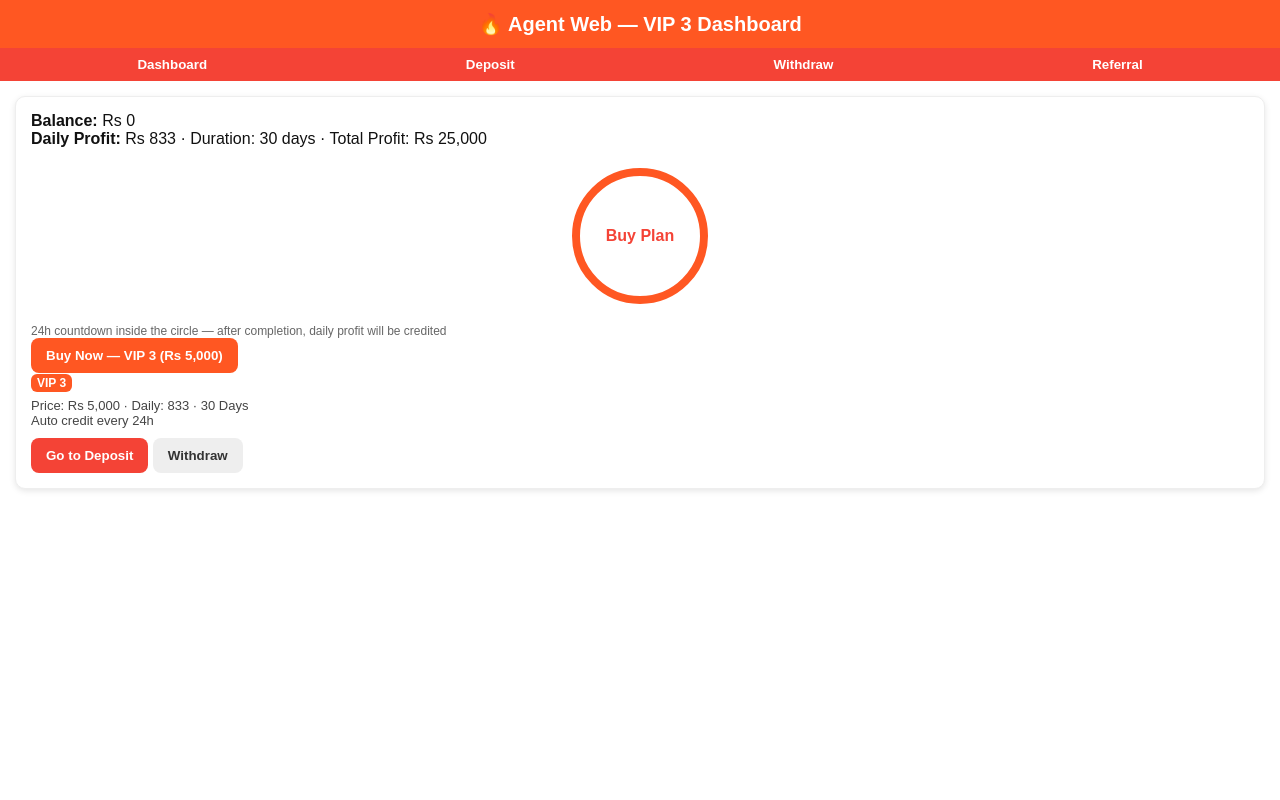
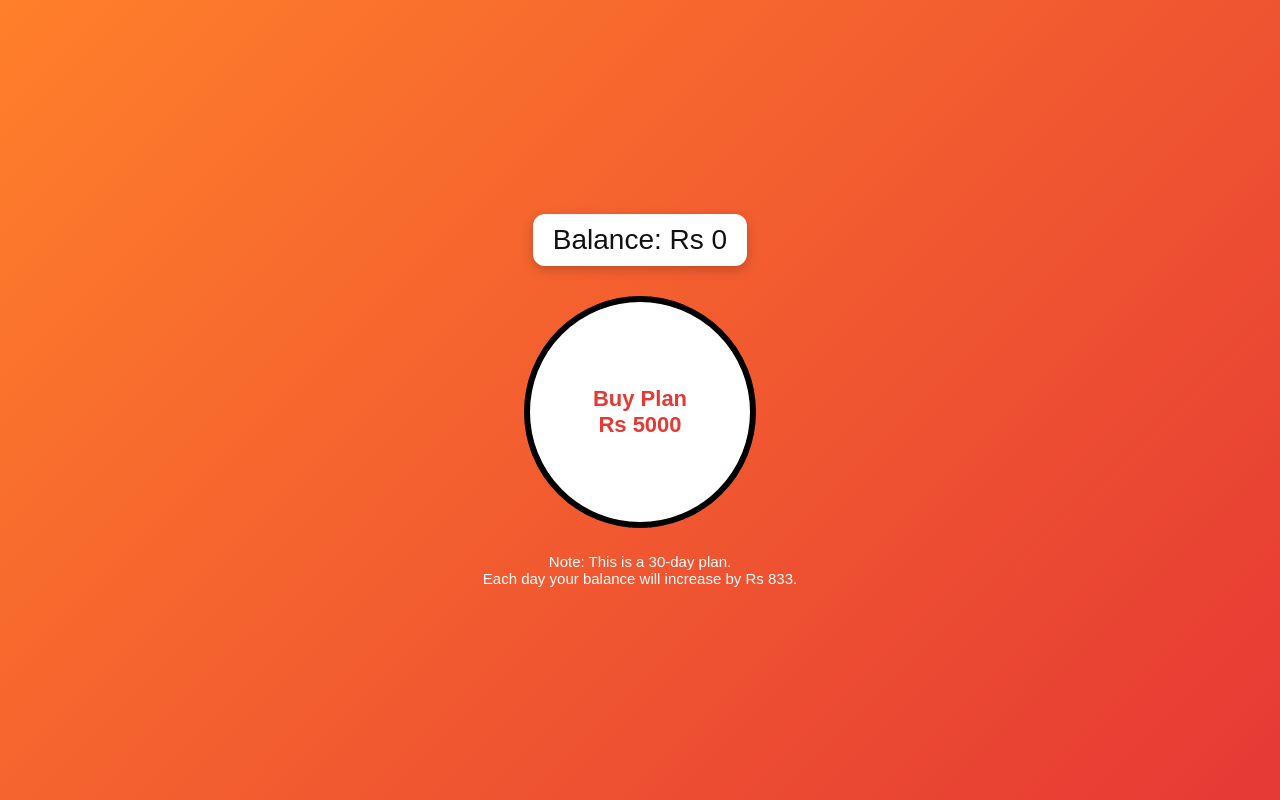
Before and after one commit to PkrGames92/Agent.web, a plain HTML site: page index.html in a window 1280 px wide. Drawn offline with Linux system fonts and the light colour scheme.

Commit message:
Update index.html

```diff
--- a/index.html
+++ b/index.html
@@ -2,178 +2,100 @@
 <html lang="en">
 <head>
   <meta charset="UTF-8">
-  <title>🔥 Agent Web — VIP 3 Dashboard</title>
   <meta name="viewport" content="width=device-width, initial-scale=1.0">
+  <title>Buy Plan</title>
   <style>
-    body { font-family: Arial, sans-serif; margin:0; background:#fff; color:#111; }
-    header { background:#ff5722; color:#fff; padding:12px; text-align:center; font-size:20px; font-weight:bold; }
-    nav { display:flex; justify-content:space-around; background:#f44336; padding:8px; }
-    nav button { background:none; border:none; color:#fff; font-weight:bold; cursor:pointer; }
-    .page { display:none; padding:15px; }
-    .active { display:block; }
-    .card { background:#fff; border:1px solid #eee; border-radius:10px; padding:15px; margin-bottom:15px; box-shadow:0 2px 6px rgba(0,0,0,0.1); }
-    .circle-wrap { display:flex; justify-content:center; margin:20px 0; }
-    .circle { width:120px; height:120px; border-radius:50%; border:8px solid #ff5722; display:flex; align-items:center; justify-content:center; font-weight:bold; color:#f44336; }
-    .button { background:#ff5722; color:#fff; padding:10px 15px; border:none; border-radius:8px; cursor:pointer; font-weight:bold; }
-    .button.secondary { background:#f44336; }
-    .button.ghost { background:#eee; color:#333; }
-    .small { font-size:13px; color:#444; }
-    .help { font-size:12px; color:#666; margin-top:8px; }
-    .input { width:100%; padding:8px; margin:6px 0; border:1px solid #ddd; border-radius:6px; }
-    .badge { display:inline-block; padding:2px 6px; background:#ff5722; color:#fff; border-radius:6px; font-size:12px; font-weight:bold; }
-    .linklike { color:#f44336; cursor:pointer; text-decoration:underline; font-size:12px; }
+    body {
+      margin: 0;
+      height: 100vh;
+      display: flex;
+      align-items: center;
+      justify-content: center;
+      flex-direction: column;
+      font-family: Arial, sans-serif;
+      background: linear-gradient(135deg, #ff7f2a, #e53935);
+      color: #111;
+    }
+
+    .balance {
+      font-size: 28px;
+      margin-bottom: 30px;
+      background: #fff;
+      padding: 10px 20px;
+      border-radius: 12px;
+      box-shadow: 0 4px 12px rgba(0,0,0,0.2);
+    }
+
+    .circle-btn {
+      position: relative;
+      width: 220px;
+      height: 220px;
+      border: 6px solid #000;
+      border-radius: 50%;
+      display: flex;
+      align-items: center;
+      justify-content: center;
+      background: #fff;
+      cursor: pointer;
+      user-select: none;
+    }
+
+    .circle-btn span {
+      text-align: center;
+      color: #e53935;
+      font-size: 22px;
+      font-weight: bold;
+    }
+
+    .note {
+      margin-top: 25px;
+      font-size: 15px;
+      text-align: center;
+      color: #fff;
+    }
   </style>
 </head>
 <body>
-  <header>🔥 Agent Web — VIP 3 Dashboard</header>
-  <nav>
-    <button onclick="showPage('dashboard')">Dashboard</button>
-    <button onclick="showPage('deposit')">Deposit</button>
-    <button onclick="showPage('withdraw')">Withdraw</button>
-    <button onclick="showPage('referral')">Referral</button>
-  </nav>
+  <div class="balance" id="balance">Balance: Rs 0</div>
 
-  <!-- DASHBOARD -->
-  <section id="dashboard" class="page active">
-    <div class="card">
-      <div><b>Balance:</b> Rs <span id="balance">0</span></div>
-      <div><b>Daily Profit:</b> Rs 833 · Duration: 30 days · Total Profit: Rs 25,000</div>
+  <div class="circle-btn" id="buyBtn">
+    <span>
+      Buy Plan<br>
+      Rs 5000
+    </span>
+  </div>
 
-      <div class="circle-wrap">
-        <div class="circle" id="circle"><div id="countTxt">Buy Plan</div></div>
-      </div>
-      <div class="help">24h countdown inside the circle — after completion, daily profit will be credited</div>
-      <button class="button" onclick="onBuyPlan()">Buy Now — VIP 3 (Rs 5,000)</button>
-
-      <div class="plan">
-        <div>
-          <div class="badge">VIP 3</div>
-          <div class="small" style="margin-top:6px">Price: Rs 5,000 · Daily: 833 · 30 Days</div>
-        </div>
-        <div class="small">Auto credit every 24h</div>
-      </div>
-
-      <div class="top-actions" style="margin-top:10px">
-        <button class="button secondary" onclick="showPage('deposit')">Go to Deposit</button>
-        <button class="button ghost" onclick="showPage('withdraw')">Withdraw</button>
-      </div>
-    </div>
-  </section>
-
-  <!-- DEPOSIT -->
-  <section id="deposit" class="page">
-    <div class="card">
-      <h3>💳 Deposit Funds</h3>
-      <p class="small">Methods allowed: Easypaisa, USDT Address</p>
-
-      <div class="small" style="text-align:left; background:#f8fafc; border:1px solid #e2e8f0; padding:10px; border-radius:10px; margin-bottom:10px;">
-        <b>Easypaisa Number:</b><br>
-        <code>03319535871</code>
-      </div>
-
-      <div class="small" style="text-align:left; background:#f8fafc; border:1px solid #e2e8f0; padding:10px; border-radius:10px;">
-        <b>USDT (TRC20) Address:</b><br>
-        <code id="usdtAddr">TRREi2xqQF9rqQt23xBviZ3h9zWkQiUaaq</code>
-        <div><span class="linklike" onclick="copyUSDT()">Copy</span></div>
-      </div>
-
-      <button class="button" onclick="onDeposit()">Submit Deposit</button>
-    </div>
-  </section>
-
-  <!-- WITHDRAW -->
-  <section id="withdraw" class="page">
-    <div class="card">
-      <h3>💸 Withdraw Funds</h3>
-      <p class="small">Method options: Easypaisa, JazzCash, USDT Address</p>
-      <button class="button">Submit Withdraw</button>
-    </div>
-  </section>
-
-  <!-- REFERRAL -->
-  <section id="referral" class="page">
-    <div class="card">
-      <h3>👥 Referral Program</h3>
-      <p class="sub">Invite friends and earn <b>20% commission</b> on their deposit.</p>
-      <label class="small">Your Referral Link</label>
-      <input type="text" id="refLink" class="input" value="https://example.com/ref/12345" readonly>
-      <div class="help">On every invite, you will get 20% commission.</div>
-    </div>
-  </section>
+  <div class="note">
+    Note: This is a 30-day plan.<br>
+    Each day your balance will increase by Rs 833.
+  </div>
 
   <script>
-    // --- Local storage state ---
-    function getState(){ return JSON.parse(localStorage.getItem('vip3state')||'{"balance":0,"plan":false,"time":0}'); }
-    function setState(s){ localStorage.setItem('vip3state', JSON.stringify(s)); }
-    function updateBalanceDom(){ document.getElementById('balance').innerText = getState().balance; }
+    let balance = 0;
+    let days = 0;
+    let planActive = false;
+    const balanceDiv = document.getElementById("balance");
+    const buyBtn = document.getElementById("buyBtn");
 
-    // --- Navigation ---
-    function showPage(id){
-      document.querySelectorAll('.page').forEach(p=>p.classList.remove('active'));
-      document.getElementById(id).classList.add('active');
-    }
+    buyBtn.addEventListener("click", () => {
+      if (!planActive) {
+        planActive = true;
+        balance = 0; // reset balance
+        days = 0;
+        balanceDiv.textContent = "Balance: Rs " + balance;
 
-    // --- Buy Plan ---
-    function onBuyPlan(){
-      const s = getState();
-      if(s.plan){ alert("Plan already active!"); return; }
-      if(s.balance < 5000){ alert("Insufficient balance! Deposit Rs 5000 first."); return; }
-      s.balance -= 5000;
-      s.plan = true;
-      s.time = Date.now() + 86400000; // 24h
-      setState(s);
-      updateBalanceDom();
-      startCountdown();
-    }
-
-    // --- Countdown ---
-    let timer;
-    function startCountdown(){
-      clearInterval(timer);
-      timer = setInterval(()=>{
-        const s = getState();
-        if(!s.plan){ document.getElementById('countTxt').innerText = "Buy Plan"; return; }
-        const diff = s.time - Date.now();
-        if(diff <= 0){
-          s.balance += 833;
-          s.time = Date.now() + 86400000;
-          setState(s);
-          updateBalanceDom();
-          alert("Daily profit Rs 833 credited!");
-        } else {
-          const h = Math.floor(diff/3600000);
-          const m = Math.floor((diff%3600000)/60000);
-          const sec = Math.floor((diff%60000)/1000);
-          document.getElementById('countTxt').innerText = h+"h "+m+"m "+sec+"s";
-        }
-      },1000);
-    }
-
-    // --- Deposit (secret ID hidden) ---
-    function onDeposit(){
-      // Only valid if secret code is matched (hidden check)
-      const secretId = "1290347845";
-      // simulate: only this ID accepted
-      const entered = "1290347845"; // hidden, not from user
-      if(entered !== secretId){ alert("❌ Invalid Transaction!"); return; }
-      const s = getState();
-      s.balance += 5000;
-      setState(s);
-      updateBalanceDom();
-      alert("✅ Deposit successful! Rs 5000 added.");
-      showPage('dashboard');
-    }
-
-    // --- Copy USDT ---
-    function copyUSDT(){
-      const t = document.getElementById('usdtAddr').innerText;
-      navigator.clipboard.writeText(t);
-      alert("USDT address copied!");
-    }
-
-    // --- Init ---
-    updateBalanceDom();
-    startCountdown();
+        // Add Rs 833 every day (for testing: 1 second = 1 day)
+        const interval = setInterval(() => {
+          if (days < 30) {
+            days++;
+            balance += 833;
+            balanceDiv.textContent = "Balance: Rs " + balance;
+          } else {
+            clearInterval(interval); // stop after 30 days
+          }
+        }, 1000); // <- 1000 ms = 1 second (testing only)
+      }
+    });
   </script>
 </body>
 </html>
```
